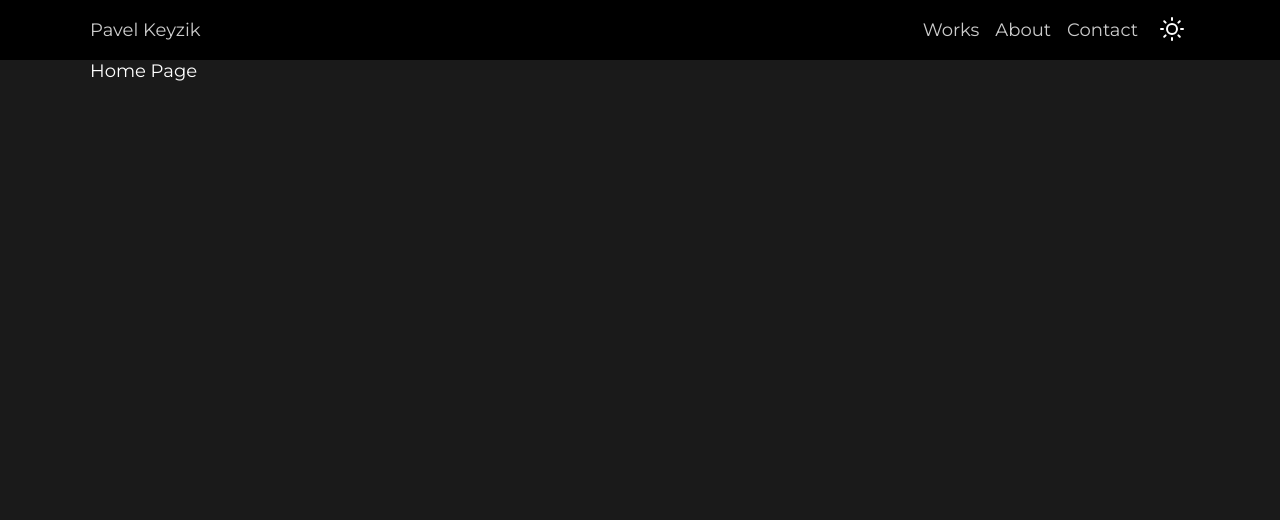
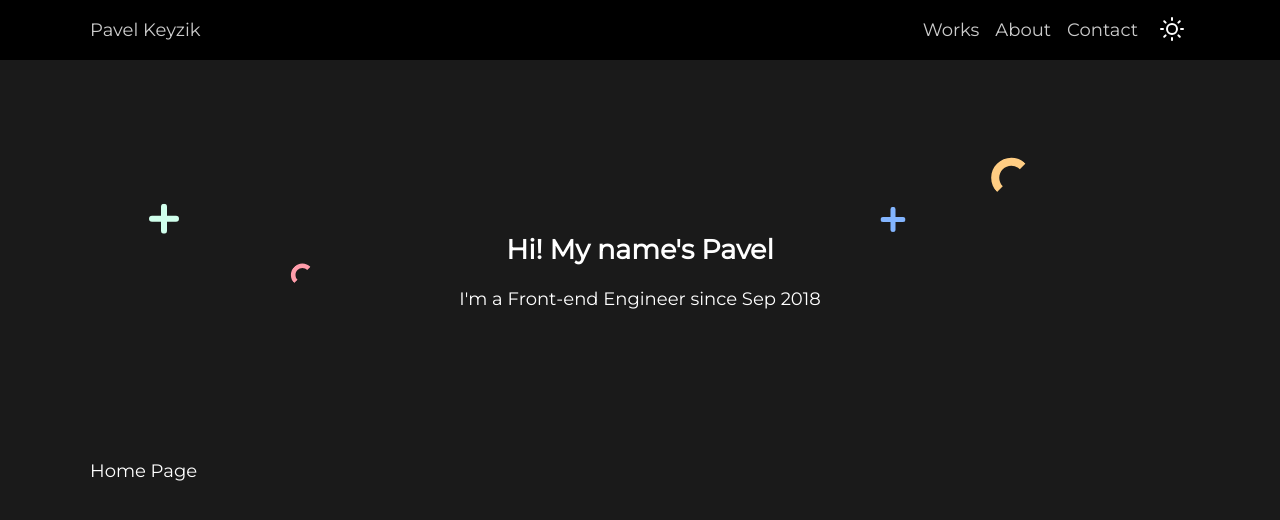
Before and after one commit to pavelkeyzik/backup.pavelkeyzik, a Next.js app: page / in a window 1280 px wide. Shown: the top 520 px of the page. Built offline with nearby package versions, Linux system fonts and the light colour scheme.

Commit message:
Add some fun with react-spring

```diff
--- a/package.json
+++ b/package.json
@@ -18,7 +18,8 @@
     "@emotion/styled": "^11.1.5",
     "next": "10.0.7",
     "react": "17.0.1",
-    "react-dom": "17.0.1"
+    "react-dom": "17.0.1",
+    "react-spring": "^8.0.27"
   },
   "devDependencies": {
     "@types/node": "^14.14.31",
--- a/src/components/Layout.tsx
+++ b/src/components/Layout.tsx
@@ -4,7 +4,6 @@ import Link from 'next/link';
 import styled from '@emotion/styled';
 import { Header } from '../components/Header';
 import { ToggleThemButton } from '../components/ToggleThemeButton';
-import { ContentWidth } from './ContentWidth';
 
 type LayoutProps = {
   children?: React.ReactNode;
@@ -29,9 +28,7 @@ function Layout(props: LayoutProps) {
           <ToggleThemButton />
         </Header.Item>
       </Header>
-      <main>
-        <ContentWidth>{props.children}</ContentWidth>
-      </main>
+      {props.children}
     </React.Fragment>
   );
 }
--- /dev/null
+++ b/src/components/ProfilePreview.tsx
@@ -0,0 +1,122 @@
+import { MouseEvent, useRef } from 'react';
+import styled from '@emotion/styled';
+import { PlusIcon } from './icons/PlusIcon';
+import { PartialEllipse } from './icons/PartialEllipse';
+import { animated, useSpring } from 'react-spring';
+import { useTheme } from '@emotion/react';
+
+function translate1(x: number, y: number) {
+  return `scale(1.25) translate(${x * 40}px, ${y * 40}px)`;
+}
+
+function translate2(x: number, y: number) {
+  return `scale(1) translate(${x * 120}px, ${y * 120}px)`;
+}
+
+function translate3(x: number, y: number) {
+  return `scale(1.75) translate(${x * 20}px, ${y * 20}px)`;
+}
+
+function translate4(x: number, y: number) {
+  return `scale(1.5) translate(${x * 50}px, ${y * 50}px)`;
+}
+
+function ProfilePreview() {
+  const ref = useRef<HTMLDivElement>(null);
+  const [props, set] = useSpring(() => ({ xyPosition: [0, 0] }));
+  const theme = useTheme();
+
+  function updateIconsPosition(
+    event: MouseEvent<HTMLDivElement, globalThis.MouseEvent>
+  ) {
+    if (ref.current) {
+      const width = ref.current.clientWidth;
+      const height = ref.current.clientHeight;
+      const x = event.pageX - ref.current.offsetLeft;
+      const y = event.pageY - ref.current.offsetTop;
+
+      const xTransition = x / width;
+      const yTransition = y / height;
+
+      set({
+        xyPosition: [xTransition, yTransition],
+      });
+    }
+  }
+
+  return (
+    <Root ref={ref} onMouseMove={updateIconsPosition}>
+      <Content>
+        <h2>Hi! My name's Pavel</h2>
+        <span>I'm a Front-end Engineer since Sep 2018</span>
+        <animated.div
+          style={{
+            position: 'absolute',
+            top: 0,
+            left: '105%',
+            color: theme.color.profilePreviewShape1,
+            // @ts-expect-error
+            transform: props.xyPosition.interpolate(translate1),
+          }}
+        >
+          <PlusIcon />
+        </animated.div>
+        <animated.div
+          style={{
+            position: 'absolute',
+            top: '50%',
+            left: '-30%',
+            color: theme.color.profilePreviewShape2,
+            // @ts-expect-error
+            transform: props.xyPosition.interpolate(translate2),
+          }}
+        >
+          <PartialEllipse />
+        </animated.div>
+        <animated.div
+          style={{
+            position: 'absolute',
+            top: '-50%',
+            left: '130%',
+            color: theme.color.profilePreviewShape3,
+            // @ts-expect-error
+            transform: props.xyPosition.interpolate(translate3),
+          }}
+        >
+          <PartialEllipse />
+        </animated.div>
+        <animated.div
+          style={{
+            position: 'absolute',
+            top: 0,
+            left: '-60%',
+            color: theme.color.profilePreviewShape4,
+            // @ts-expect-error
+            transform: props.xyPosition.interpolate(translate4),
+          }}
+        >
+          <PlusIcon />
+        </animated.div>
+      </Content>
+    </Root>
+  );
+}
+
+const Root = styled.div`
+  display: flex;
+  justify-content: center;
+  align-items: center;
+  min-height: 400px;
+  overflow: hidden;
+`;
+
+const Content = styled.div`
+  position: relative;
+  display: flex;
+  flex-direction: column;
+  align-items: center;
+  text-align: center;
+  padding: 0 40px;
+`;
+
+export { ProfilePreview };
--- /dev/null
+++ b/src/components/icons/PartialEllipse.tsx
@@ -0,0 +1,21 @@
+import { SVGProps } from 'react';
+
+function PartialEllipse(props: SVGProps<SVGSVGElement>) {
+  return (
+    <svg
+      width="23"
+      height="12"
+      viewBox="0 0 23 12"
+      fill="none"
+      transform="rotate(-45, 0, 0)"
+      {...props}
+    >
+      <path
+        d="M23 11.5C23 8.45001 21.7884 5.52494 19.6317 3.36827C17.4751 1.2116 14.55 2.30268e-07 11.5 0C8.45001 -2.30268e-07 5.52494 1.2116 3.36827 3.36827C1.2116 5.52494 4.60536e-07 8.45001 0 11.5L4.6 11.5C4.6 9.67001 5.32696 7.91496 6.62096 6.62096C7.91496 5.32696 9.67001 4.6 11.5 4.6C13.33 4.6 15.085 5.32696 16.379 6.62096C17.673 7.91496 18.4 9.67001 18.4 11.5H23Z"
+        fill="currentColor"
+      />
+    </svg>
+  );
+}
+
+export { PartialEllipse };
--- /dev/null
+++ b/src/components/icons/PlusIcon.tsx
@@ -0,0 +1,19 @@
+import { SVGProps } from 'react';
+
+function PlusIcon(props: SVGProps<SVGSVGElement>) {
+  return (
+    <svg width="20" height="20" viewBox="0 0 20 20" fill="none" {...props}>
+      <rect x="8" width="4" height="20" rx="2" fill="currentColor" />
+      <rect
+        y="12"
+        width="4"
+        height="20"
+        rx="2"
+        transform="rotate(-90 0 12)"
+        fill="currentColor"
+      />
+    </svg>
+  );
+}
+
+export { PlusIcon };
--- a/src/pages/index.tsx
+++ b/src/pages/index.tsx
@@ -1,7 +1,16 @@
+import { ContentWidth } from '../components/ContentWidth';
 import { Layout } from '../components/Layout';
+import { ProfilePreview } from '../components/ProfilePreview';
 
 function HomePage() {
-  return <Layout>Home Page</Layout>;
+  return (
+    <Layout>
+      <ProfilePreview />
+      <ContentWidth>
+        <div>Home Page</div>
+      </ContentWidth>
+    </Layout>
+  );
 }
 
 export default HomePage;
--- a/src/theme/index.ts
+++ b/src/theme/index.ts
@@ -24,6 +24,10 @@ const lightTheme = {
     headerBackground: colorTokens.white,
     link: colorTokens.gray[800],
     linkHover: colorTokens.black,
+    profilePreviewShape1: '#0468ff',
+    profilePreviewShape2: '#ff1e3d',
+    profilePreviewShape3: '#ffae38',
+    profilePreviewShape4: '#00d57e',
   },
 };
 
@@ -35,6 +39,10 @@ const darkTheme = {
     headerBackground: colorTokens.black,
     link: colorTokens.gray[200],
     linkHover: colorTokens.white,
+    profilePreviewShape1: '#83b5ff',
+    profilePreviewShape2: '#ff9dab',
+    profilePreviewShape3: '#ffcd83',
+    profilePreviewShape4: '#d0ffec',
   },
 };
 
```
Also changed, not shown: src/pages/about.tsx (+6 -1 lines), src/pages/contact.tsx (+6 -1 lines), 1 other file (tests, documents, lock files or other folders).
